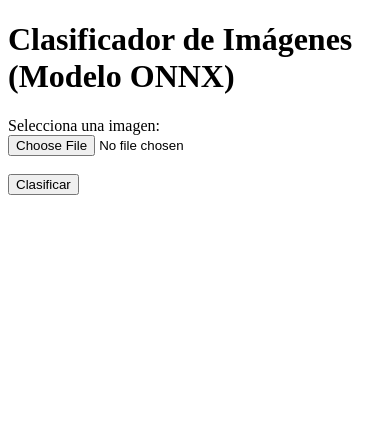
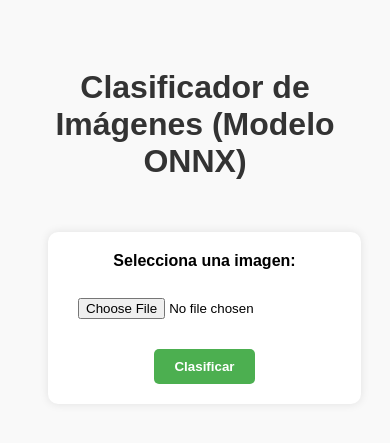
Before and after one commit to Carlosvelez1999/clasificador-onnx, a Flask app: page / in a window 390 px wide. Shown: the top 443 px of the page. Run offline with Flask 3, Linux system fonts and the light colour scheme.

Commit message:
Versión final local: modelo MobileNetV2, confianza como porcentaje y mejoras visuales

```diff
--- a/main.py
+++ b/main.py
@@ -1,42 +1,36 @@
-from flask import Flask, render_template, request
+from flask import Flask, render_template, request, url_for
 import os
 from datetime import datetime
 from model_utils import predict, get_label
 
 app = Flask(__name__)
-
-UPLOAD_FOLDER = "uploads"
+UPLOAD_FOLDER = "static/uploads"
 os.makedirs(UPLOAD_FOLDER, exist_ok=True)
 
 @app.route("/", methods=["GET", "POST"])
 def index():
     label = None
     confidence = None
+    image_filename = None
 
     if request.method == "POST":
-        # 1. Guardar imagen
+        # Guardar imagen
         file = request.files["image"]
-        image_path = os.path.join(UPLOAD_FOLDER, file.filename)
+        timestamp = datetime.now().strftime("%Y%m%d%H%M%S")
+        image_filename = f"{timestamp}_{file.filename}"
+        image_path = os.path.join(UPLOAD_FOLDER, image_filename)
         file.save(image_path)
 
-        # 2. Predecir
+        # Ejecutar predicción
         pred_class, confidence = predict(image_path)
         label = get_label(pred_class)
 
-        # 3. Detectar entorno: dev o prod
-        ENV = os.getenv("APP_ENV", "dev")
-        output_file = f"predicciones_{ENV}.txt"
-
-        # 4. Guardar predicción
-        with open(output_file, "a", encoding="utf-8") as f:
-            f.write(f"{datetime.now().isoformat()} | {file.filename} | {label} | Confianza: {confidence:.2f}\n")
-
-        # 5. Mostrar el contenido del archivo por consola (útil en Render)
-        print(f"📝 Contenido actual de {output_file}:")
-        with open(output_file, "r", encoding="utf-8") as f:
-            print(f.read())
-
-    return render_template("index.html", label=label, confidence=confidence)
+    return render_template(
+        "index.html",
+        label=label,
+        confidence=confidence,
+        image_filename=image_filename
+    )
 
 if __name__ == "__main__":
     app.run(debug=True, host="0.0.0.0", port=5000)
--- a/model_utils.py
+++ b/model_utils.py
@@ -6,8 +6,8 @@ import onnxruntime as ort
 from PIL import Image
 
 # URL pública del modelo ONNX
-MODEL_URL = "https://github.com/onnx/models/raw/main/Computer_Vision/regnet_x_16gf_Opset18_torch_hub/regnet_x_16gf_Opset18.onnx"
-MODEL_PATH = "regnet.onnx"
+MODEL_URL = "https://github.com/onnx/models/raw/main/Computer_Vision/mobilenetv2_050_Opset18_timm/mobilenetv2_050_Opset18.onnx"
+MODEL_PATH = "mobilenetv2.onnx"
 
 # URL pública del archivo de etiquetas
 LABELS_URL = "https://raw.githubusercontent.com/anishathalye/imagenet-simple-labels/master/imagenet-simple-labels.json"
@@ -64,8 +64,14 @@ def predict(image_path):
     img = preprocess_image(image_path)
     input_name = session.get_inputs()[0].name
     outputs = session.run(None, {input_name: img})
-    pred_class = int(np.argmax(outputs[0]))
-    confidence = float(np.max(outputs[0]))
+
+    def softmax(x):
+        e_x = np.exp(x - np.max(x))
+        return e_x / e_x.sum()
+
+    probs = softmax(outputs[0][0])
+    pred_class = int(np.argmax(probs))
+    confidence = float(np.max(probs))
     return pred_class, confidence
 
 def get_label(index):
--- a/templates/index.html
+++ b/templates/index.html
@@ -2,21 +2,84 @@
 <html lang="es">
 <head>
     <meta charset="UTF-8">
-    <title>Clasificador de Imágenes</title>
+    <title>Clasificador de Imágenes (Modelo ONNX)</title>
+    <style>
+        body {
+            font-family: Arial, sans-serif;
+            background: #f9f9f9;
+            text-align: center;
+            padding: 40px;
+        }
+
+        h1 {
+            color: #333;
+        }
+
+        form {
+            margin-top: 30px;
+            background: white;
+            padding: 20px;
+            border-radius: 10px;
+            display: inline-block;
+            box-shadow: 0 0 10px rgba(0, 0, 0, 0.1);
+        }
+
+        input[type="file"] {
+            padding: 10px;
+            margin-bottom: 20px;
+        }
+
+        input[type="submit"] {
+            background-color: #4CAF50;
+            color: white;
+            border: none;
+            padding: 10px 20px;
+            border-radius: 5px;
+            cursor: pointer;
+            font-weight: bold;
+        }
+
+        input[type="submit"]:hover {
+            background-color: #45a049;
+        }
+
+        .resultado {
+            margin-top: 40px;
+            font-size: 18px;
+            color: #444;
+        }
+
+        .imagen {
+            margin-top: 20px;
+        }
+
+        .imagen img {
+            border-radius: 10px;
+            box-shadow: 0 0 10px rgba(0, 0, 0, 0.2);
+            margin-top: 10px;
+        }
+    </style>
 </head>
 <body>
+
     <h1>Clasificador de Imágenes (Modelo ONNX)</h1>
 
-    <form method="POST" enctype="multipart/form-data">
-        <label>Selecciona una imagen:</label><br>
-        <input type="file" name="image" accept="image/*" required><br><br>
+    <form action="/" method="post" enctype="multipart/form-data">
+        <label><strong>Selecciona una imagen:</strong></label><br><br>
+        <input type="file" name="image" required><br>
         <input type="submit" value="Clasificar">
     </form>
 
     {% if label %}
+    <div class="resultado">
         <h2>Resultado</h2>
         <p><strong>Etiqueta predicha:</strong> {{ label }}</p>
-        <p><strong>Confianza:</strong> {{ confidence | round(2) }}</p>
+        <p><strong>Confianza:</strong> {{ (confidence * 100) | round(2) }}%</p>
+        <div class="imagen">
+            <img src="{{ url_for('static', filename='uploads/' + image_filename) }}" width="300px">
+        </div>
+    </div>
     {% endif %}
+
 </body>
 </html>
--- a/test_predict.py
+++ b/test_predict.py
@@ -6,4 +6,4 @@ pred_class, confidence = predict(image_path)
 label = get_label(pred_class)
 
 print(f"Clase predicha: {label} (ID: {pred_class})")
-print(f"Confianza: {confidence:.2f}")
+print(f"Confianza: {confidence * 100:.2f}%")
```
Also changed, not shown: .github/workflows/build.yml (added), .github/workflows/test.yml (added), static/uploads/20250525175239_download.jpg (added), 1 other file.
